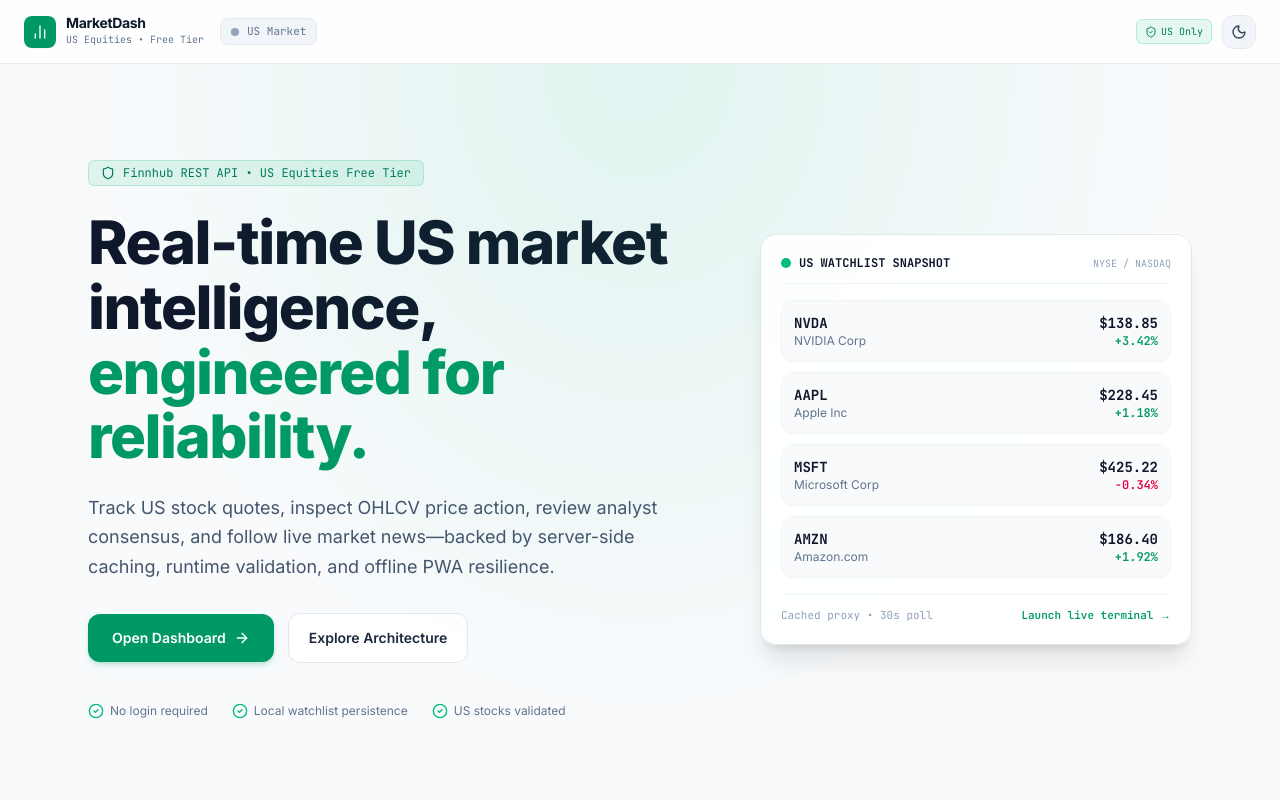
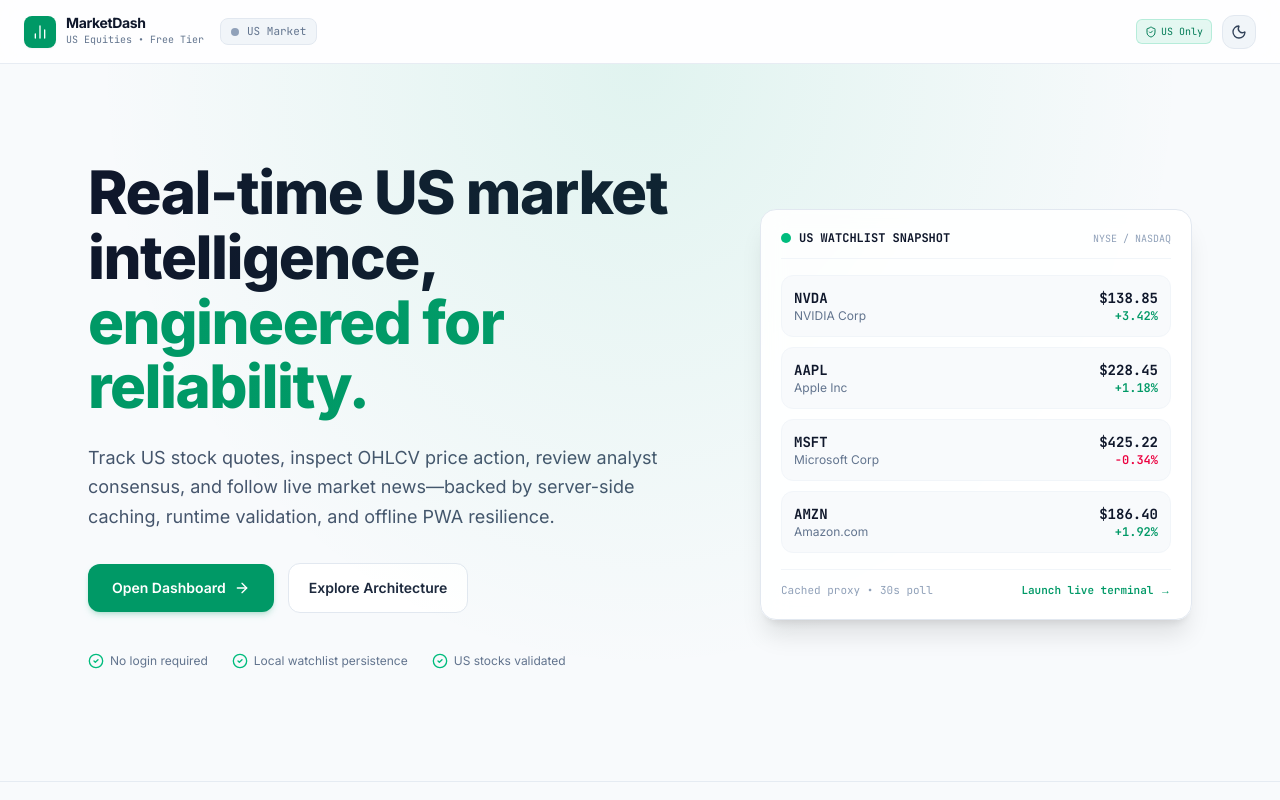
Before and after one commit to Darasimi010/financial-market-dashboard, a Next.js app: page / in a window 1280 px wide. Shown: the top 800 px of the page. Built offline with nearby package versions, Linux system fonts and the light colour scheme; no server answers.

Commit message:
Removed the unnecessary badge.

```diff
--- a/components/landing-hero.tsx
+++ b/components/landing-hero.tsx
@@ -89,11 +89,6 @@ export function LandingHero() {
             <div className="grid lg:grid-cols-12 gap-12 items-center">
               {/* Copy Column */}
               <motion.div {...fadeUp} className="lg:col-span-7 space-y-6">
-                <div className="inline-flex items-center gap-2 px-3 py-1 rounded-md bg-emerald-500/10 border border-emerald-500/20 text-xs font-mono text-emerald-700 dark:text-emerald-400">
-                  <Shield className="w-3.5 h-3.5" />
-                  <span>Finnhub REST API • US Equities Free Tier</span>
-                </div>
-
                 <h1 className="text-4xl sm:text-5xl lg:text-6xl font-extrabold tracking-tight text-slate-900 dark:text-white leading-[1.08]">
                   Real-time US market intelligence,{' '}
                   <span className="text-emerald-600 dark:text-emerald-400">
@@ -219,8 +214,8 @@ export function LandingHero() {
               Built around real-world API constraints
             </h2>
             <p className="text-sm text-slate-600 dark:text-slate-400">
-              Free-tier financial APIs enforce strict rate limits and exchange boundaries. MarketDash
-              turns those constraints into predictable, resilient UX.
+              Free-tier financial APIs enforce strict rate limits and exchange boundaries.
+              MarketDash turns those constraints into predictable, resilient UX.
             </p>
           </div>
 
```
